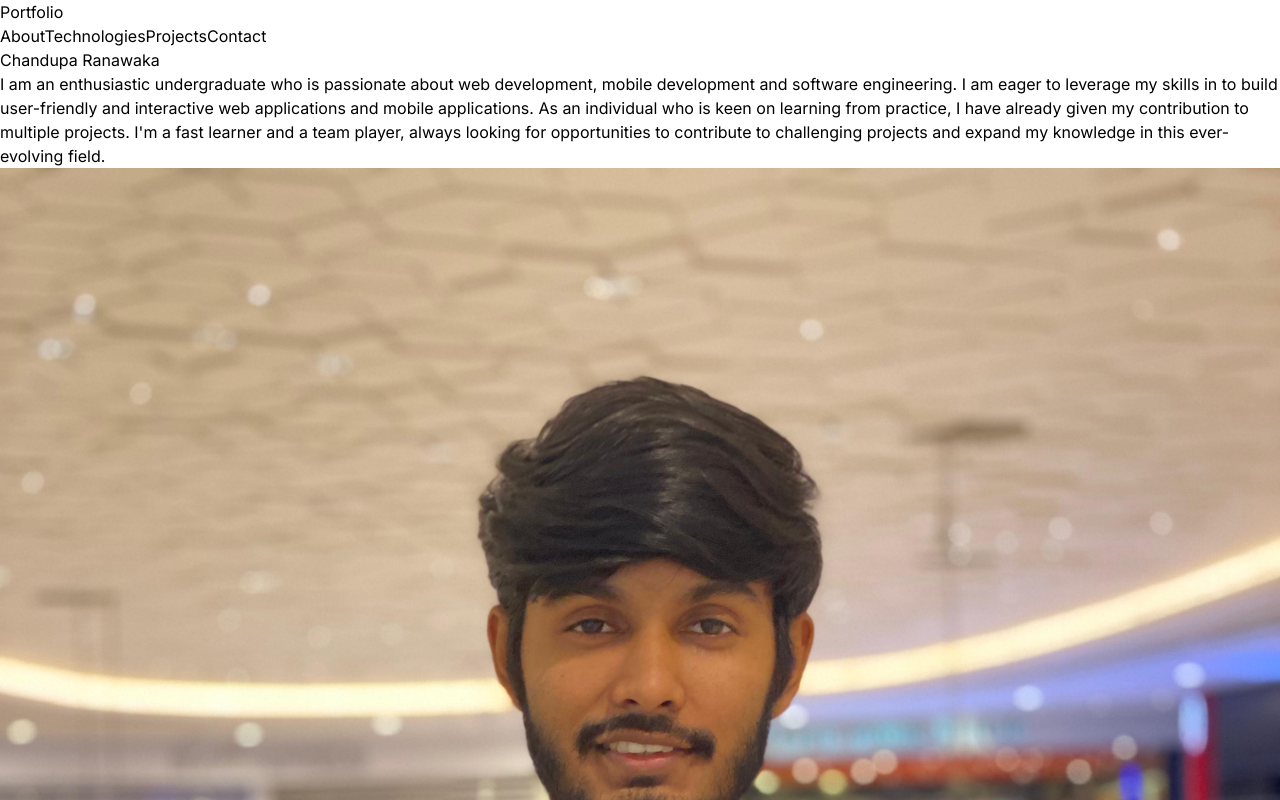
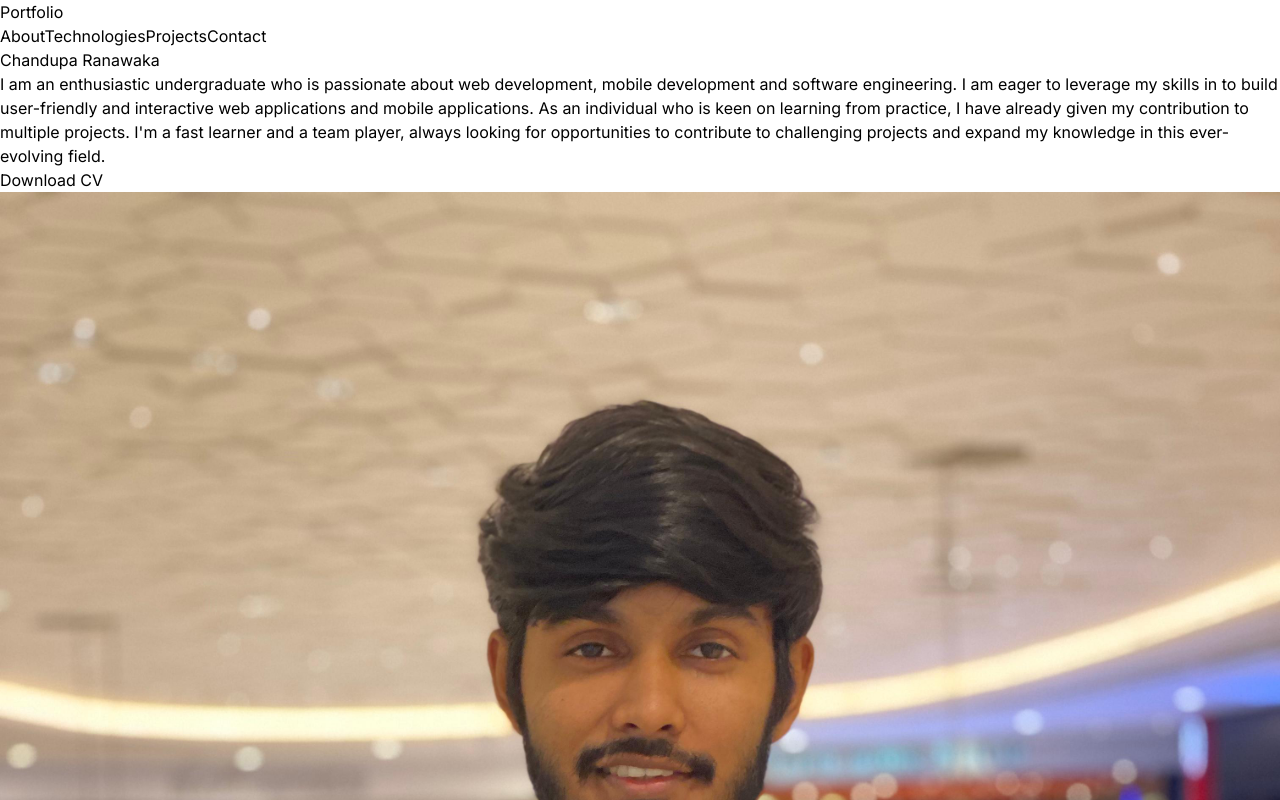
Before and after one commit to Chandupa2001/Portfolio, a React (Vite) app: page / in a window 1280 px wide. Shown: the top 800 px of the page. Built offline with nearby package versions, Linux system fonts and the light colour scheme.

Commit message:
Added a button to download cv

```diff
--- a/src/components/Hero.jsx
+++ b/src/components/Hero.jsx
@@ -1,15 +1,16 @@
 import { HERO_CONTENT } from "../constants";
 import profilePic from "../assets/Profile.jpg";
-import { motion } from "framer-motion"
+import { motion } from "framer-motion";
+import cvFile from "../assets/Chandupa_Ranawaka.pdf";
 
 const container = (delay) => ({
-    hidden: {x: -100, opacity: 0},
+    hidden: { x: -100, opacity: 0 },
     visible: {
         x: 0,
         opacity: 1,
-        transition: {duration: 0.5, delay: delay}
+        transition: { duration: 0.5, delay: delay }
     }
-})
+});
 
 const Hero = () => {
     return (
@@ -31,6 +32,15 @@ const Hero = () => {
                             className="my-2 max-w-xl py-6 font-light tracking-tighter">
                             {HERO_CONTENT}
                         </motion.p>
+                        <motion.a
+                            href={cvFile}
+                            download
+                            variants={container(1)}
+                            initial="hidden"
+                            animate="visible"
+                            className="inline-block bg-neutral-600 text-white px-4 py-2 rounded-md mt-4 hover:bg-neutral-800 transition">
+                            Download CV
+                        </motion.a>
                     </div>
                 </div>
                 <div className="w-full lg:w-1/2 lg:p-8 flex justify-center lg:justify-end">
```
Also changed, not shown: 1 other file (tests, documents, lock files or other folders). Lines whose indentation alone changed are shown as unchanged.
